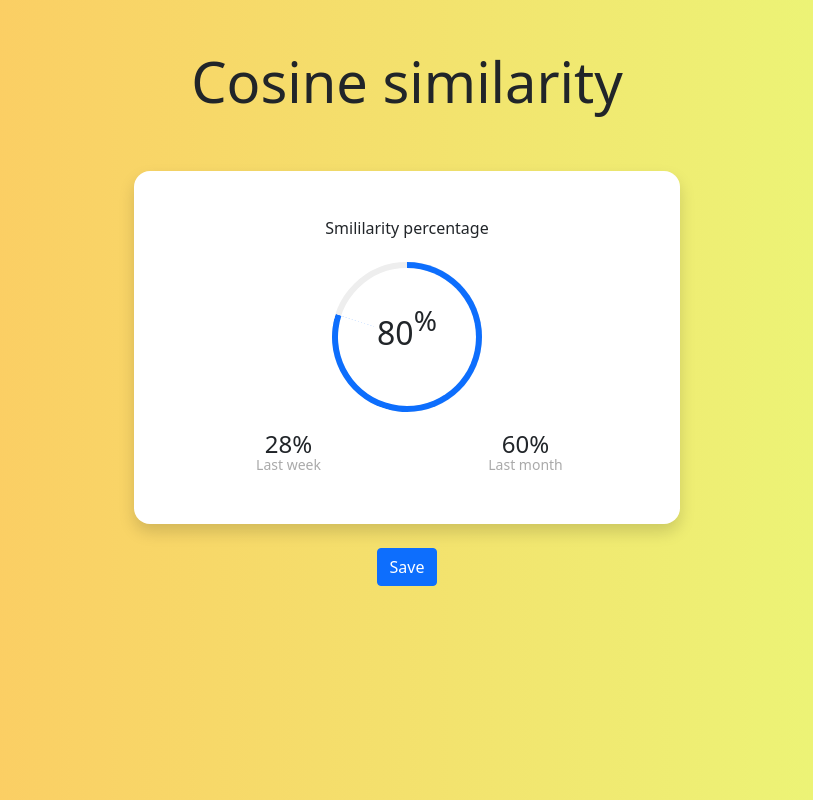
After one commit to MinnuJohn/webcompare_project, a Flask app: page /result in a window 1280 px wide. The commit adds this page. Shown: the whole page, without its empty margins (233-1046 px from the left). Run offline with Flask 2, Linux system fonts and the light colour scheme; some libraries are stand-ins or nearby versions.

Commit message:
result page

```diff
--- a/server.py
+++ b/server.py
@@ -10,6 +10,10 @@ app = Flask(__name__)
 app.secret_key = "dev"
 app.jinja_env.undefined = StrictUndefined
 
+
+@app.route("/result")
+def result():
+    return render_template('result.html')
 
 @app.route("/")
 def login():
@@ -133,6 +137,10 @@ def urlinfo_list(user):
         url_info_list.append(i.url_info)
     return url_info_list
 
+
+
+
+
 if __name__ == "__main__":
     connect_to_db(app)
     app.run(debug = True)
--- /dev/null
+++ b/static/js/result.js
@@ -0,0 +1,27 @@
+
+$(function() {
+
+  $(".progress").each(function() {
+
+    var value = $(this).attr('data-value');
+    var left = $(this).find('.progress-left .progress-bar');
+    var right = $(this).find('.progress-right .progress-bar');
+
+    if (value > 0) {
+      if (value <= 50) {
+        right.css('transform', 'rotate(' + percentageToDegrees(value) + 'deg)')
+      } else {
+        right.css('transform', 'rotate(180deg)')
+        left.css('transform', 'rotate(' + percentageToDegrees(value - 50) + 'deg)')
+      }
+    }
+
+  })
+
+  function percentageToDegrees(percentage) {
+
+    return percentage / 100 * 360
+
+  }
+
+});
--- /dev/null
+++ b/static/style.css
@@ -0,0 +1,103 @@
+/*
+*
+* ==========================================
+* CUSTOM UTIL CLASSES
+* ==========================================
+*
+*/
+
+.progress {
+  width: 150px;
+  height: 150px;
+  background: none;
+  position: relative;
+}
+
+.progress::after {
+  content: "";
+  width: 100%;
+  height: 100%;
+  border-radius: 50%;
+  border: 6px solid #eee;
+  position: absolute;
+  top: 0;
+  left: 0;
+}
+
+.progress>span {
+  width: 50%;
+  height: 100%;
+  overflow: hidden;
+  position: absolute;
+  top: 0;
+  z-index: 1;
+}
+
+.progress .progress-left {
+  left: 0;
+}
+
+.progress .progress-bar {
+  width: 100%;
+  height: 100%;
+  background: none;
+  border-width: 6px;
+  border-style: solid;
+  position: absolute;
+  top: 0;
+}
+
+.progress .progress-left .progress-bar {
+  left: 100%;
+  border-top-right-radius: 80px;
+  border-bottom-right-radius: 80px;
+  border-left: 0;
+  -webkit-transform-origin: center left;
+  transform-origin: center left;
+}
+
+.progress .progress-right {
+  right: 0;
+}
+
+.progress .progress-right .progress-bar {
+  left: -100%;
+  border-top-left-radius: 80px;
+  border-bottom-left-radius: 80px;
+  border-right: 0;
+  -webkit-transform-origin: center right;
+  transform-origin: center right;
+}
+
+.progress .progress-value {
+  position: absolute;
+  top: 0;
+  left: 0;
+}
+
+/*
+*
+* ==========================================
+* FOR DEMO PURPOSE
+* ==========================================
+*
+*/
+
+body {
+  background: #ff7e5f;
+  background: -webkit-linear-gradient(to right, #fffa5f, #fed97b);
+  background: linear-gradient(to right, #ffc45f, #e8fe7b);
+  min-height: 100vh;
+}
+
+.rounded-lg {
+  border-radius: 1rem;
+}
+
+.text-gray {
+  color: #aaa;
+}
+
+div.h4 {
+  line-height: 1rem;
+}
--- a/templates/base.html
+++ b/templates/base.html
@@ -1,5 +1,6 @@
 <!DOCTYPE html>
 <html lang="en">
+
 <head>
   <!-- Bootstrap CSS -->
   <link href="https://cdn.jsdelivr.net/npm/bootstrap@5.0.1/dist/css/bootstrap.min.css" rel="stylesheet"
@@ -13,12 +14,14 @@
 
   {% endfor %}
 </head>
+
 <body>
+  <!-- <link rel="stylesheet" href="/static/styles.css"> -->
 
-    <link rel="stylesheet" href="/static/styles.css">
   {% block body%}{% endblock%}
   <script src="https://cdn.jsdelivr.net/npm/bootstrap@5.0.1/dist/js/bootstrap.bundle.min.js"
     integrity="sha384-gtEjrD/SeCtmISkJkNUaaKMoLD0//ElJ19smozuHV6z3Iehds+3Ulb9Bn9Plx0x4"
     crossorigin="anonymous"></script>
 </body>
+
 </html>
--- /dev/null
+++ b/templates/result.html
@@ -0,0 +1,65 @@
+{% extends 'base.html'%}
+{% block head%}
+<title>Result</title>
+{% endblock%}
+
+{% block body %}
+<link rel="stylesheet" href="/static/style.css">
+<div class="container py-5">
+    <div class="row">
+
+        <!-- Heading -->
+        <div class="col-lg-12 mx-auto mb-5 text-black text-center">
+            <h1 class="display-4">Cosine similarity</h1>
+        </div>
+        <!-- END -->
+
+        <div style="margin: auto; width: 50%;">
+            <div class="bg-white rounded-lg p-5 shadow">
+                <h2 class="h6 font-weight-bold text-center mb-4">Smililarity percentage</h2>
+
+                <!-- Progress bar 1 -->
+                <div class="progress mx-auto" data-value='80'>
+                    <span class="progress-left">
+                        <span class="progress-bar border-primary"></span>
+                    </span>
+                    <span class="progress-right">
+                        <span class="progress-bar border-primary"></span>
+                    </span>
+                    <div
+                        class="progress-value w-100 h-100 rounded-circle d-flex align-items-center justify-content-center">
+                        <div class="h2 font-weight-bold">80<sup class="small">%</sup></div>
+                    </div>
+                </div>
+                <!-- END -->
+
+                <!-- Demo info -->
+                <div class="row text-center mt-4">
+                    <div class="col-6 border-right">
+                        <div class="h4 font-weight-bold mb-0">28%</div><span class="small text-gray">Last week</span>
+                    </div>
+                    <div class="col-6">
+                        <div class="h4 font-weight-bold mb-0">60%</div><span class="small text-gray">Last month</span>
+                    </div>
+                </div>
+                <!-- END -->
+            </div>
+            <!-- Save Button Section -->
+        <div class="text-center mt-4">
+            <button id="saveButton" class="btn btn-primary">Save</button>
+        </div>
+        <!-- END Save Button Section -->
+        </div>
+
+
+
+
+
+    </div>
+</div>
+
+<script src="//ajax.googleapis.com/ajax/libs/jquery/1.9.1/jquery.min.js"></script>
+<script src="/static/js/result.js"></script>
+
+
+{% endblock %}
```
Lines whose indentation alone changed are shown as unchanged.
